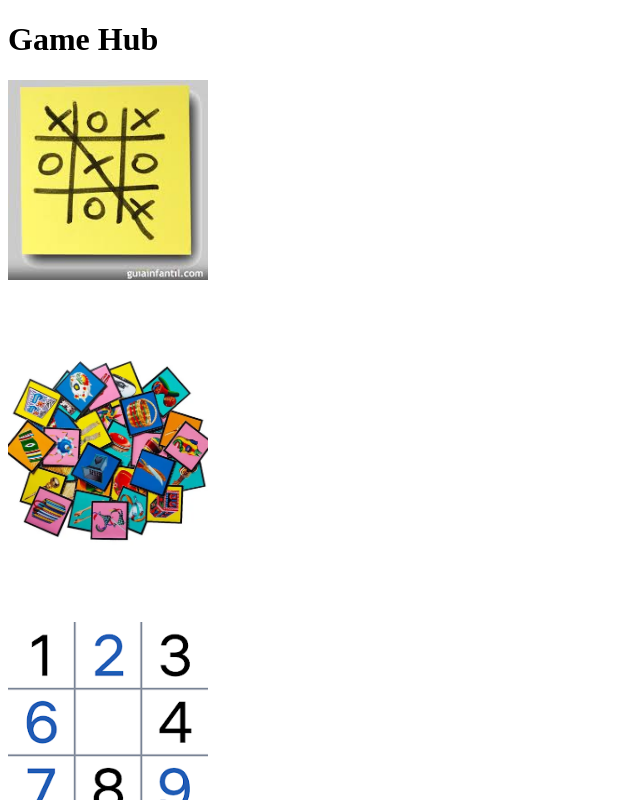
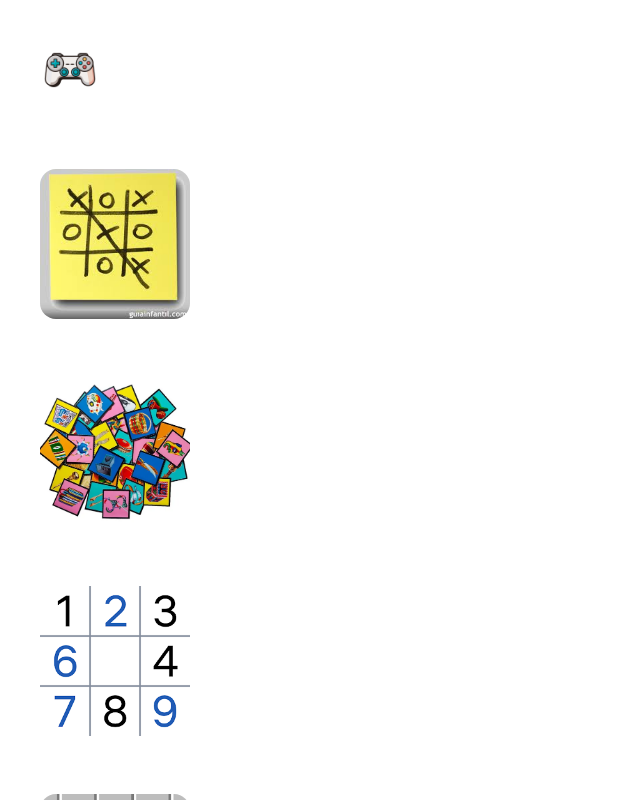
Before and after one commit to LuisCuaquentziAvendano/arquitectura-software-frontend, a React app: page /games in a window 1280 px wide. Shown: the top 800 px of the page, without its empty margins (0-640 px from the left). Built offline with nearby package versions, Linux system fonts and the light colour scheme; no server answers; the HTML template or start-up script is replaced by a standard one.

Commit message:
Adding header with icon

```diff
--- a/src/Games/index.css
+++ b/src/Games/index.css
@@ -1,3 +1,7 @@
+.main-container {
+    padding: 2rem;
+}
+
 .games-container {
     gap: 2rem;
 }
@@ -6,8 +10,8 @@
     color: white;
     text-decoration: none;
     img {
-        width: 200px;
-        height: 200px;
+        width: 150px;
+        height: 150px;
         object-fit: cover;
     }
 }
--- a/src/Games/index.tsx
+++ b/src/Games/index.tsx
@@ -1,4 +1,5 @@
 import { Link } from 'react-router-dom';
+import Header from '../Header';
 import './index.css';
 
 const games = [
@@ -11,8 +12,8 @@
 
 function Games() {
   return (
-    <div className='vertical-flex'>
-      <h1>Game Hub</h1>
+    <div className='main-container vertical-flex'>
+      <Header />
       <div className='horizontal-flex games-container'>
         {games.map((game) => {
           return (
--- /dev/null
+++ b/src/Header/index.css
@@ -0,0 +1,16 @@
+div {
+    a {
+        text-decoration: none;
+        color: white;
+        font-size: small;
+        box-sizing: border-box;
+        gap: 1rem;
+
+        img {
+            width: 60px;
+            height: 60px;
+            object-fit: cover;
+            border-radius: 1rem;
+        }
+    }
+}
--- /dev/null
+++ b/src/Header/index.tsx
@@ -0,0 +1,12 @@
+import './index.css';
+
+function Header() {
+    return <div>
+        <a className="horizontal-flex" href="/games">
+            <img src="/game-hub.webp" alt="game hub" />
+            <h1>Game Hub</h1>
+        </a>
+    </div>;
+}
+
+export default Header;
--- a/src/Login/index.tsx
+++ b/src/Login/index.tsx
@@ -2,6 +2,7 @@
 import axios, { AxiosError } from 'axios';
 import { API_URL, formatError } from '../utils';
 import { useNavigate } from 'react-router-dom';
+import Header from '../Header';
 import './index.css';
 
 function Login() {
@@ -31,7 +32,8 @@
   return (
     <div className='container vertical-flex'>
       <div className='card'>
-        <h1>GAME HUB</h1>
+        <Header />
+        <br />
         <h2>{isSignup ? 'Sign up' : 'Login'}</h2>
         <form onSubmit={handleSubmit} className='vertical-flex'>
           {isSignup && (
--- a/src/Memory/index.tsx
+++ b/src/Memory/index.tsx
@@ -2,6 +2,7 @@
 import { useEffect, useState } from "react";
 import Swal from "sweetalert2";
 import { API_URL, formatError } from "../utils";
+import Header from "../Header";
 import "./index.css";
 
 interface MemoryGame {
@@ -95,7 +96,8 @@
   };
 
   return (
-    <div className="main-container horizontal-flex">
+    <div className="main-container vertical-flex">
+      <Header />
       <div>
         <span>Movimientos: {game.moves}</span>
       </div>
--- a/src/ThreeInARow/index.tsx
+++ b/src/ThreeInARow/index.tsx
@@ -1,6 +1,7 @@
 import { useEffect, useState } from "react";
 import axios, { AxiosError } from "axios";
 import { API_URL, formatError } from "../utils";
+import Header from "../Header";
 import "./index.css";
 
 interface ThreeInARowGame {
@@ -76,6 +77,7 @@
 
   return (
     <div className="main-container vertical-flex">
+      <Header />
       <div className="boxes-container vertical-flex">
         {game.board.map((row, rowIndex) => (
           <div key={rowIndex} className="row horizontal-flex">
```
Also changed, not shown: public/game-hub.webp (added).
